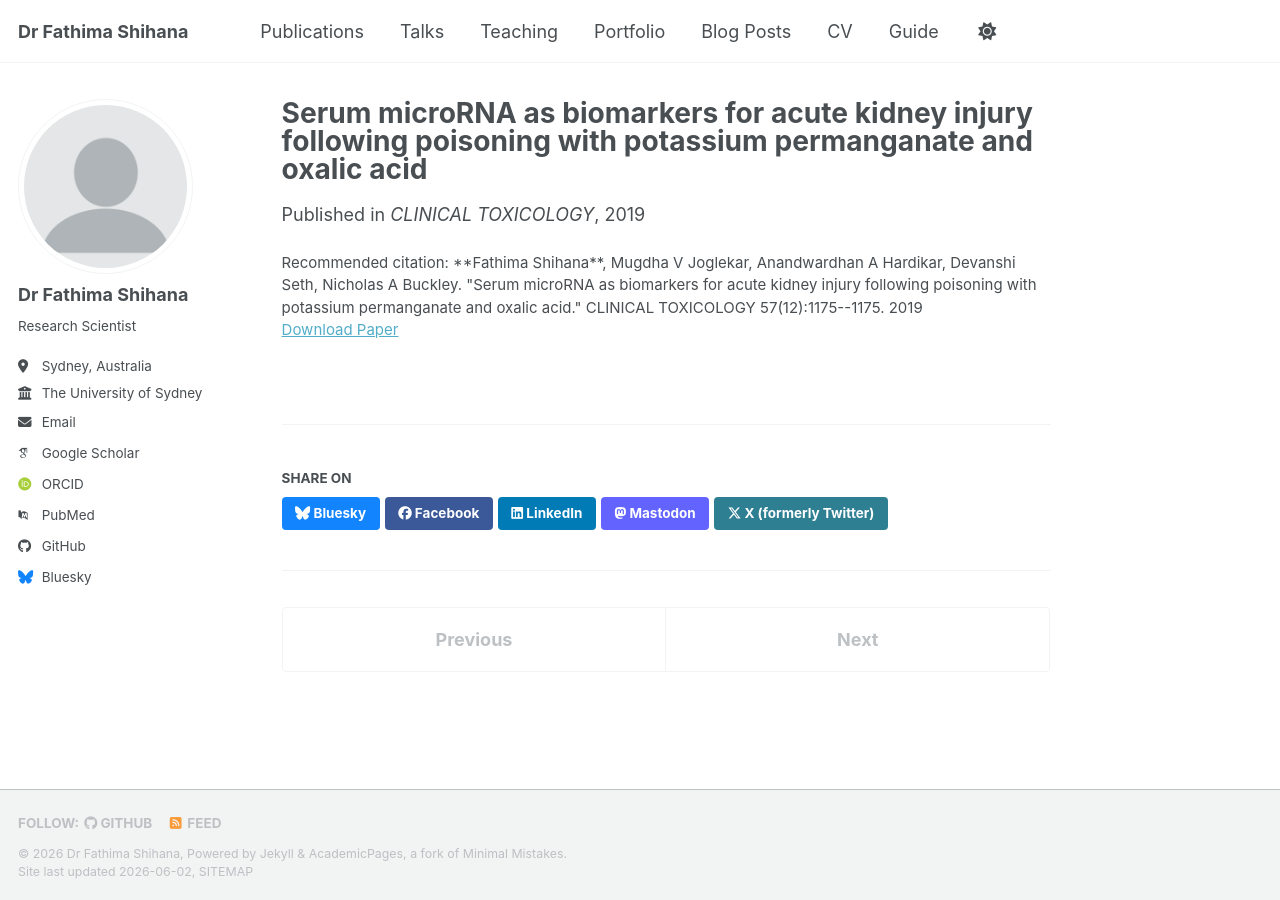
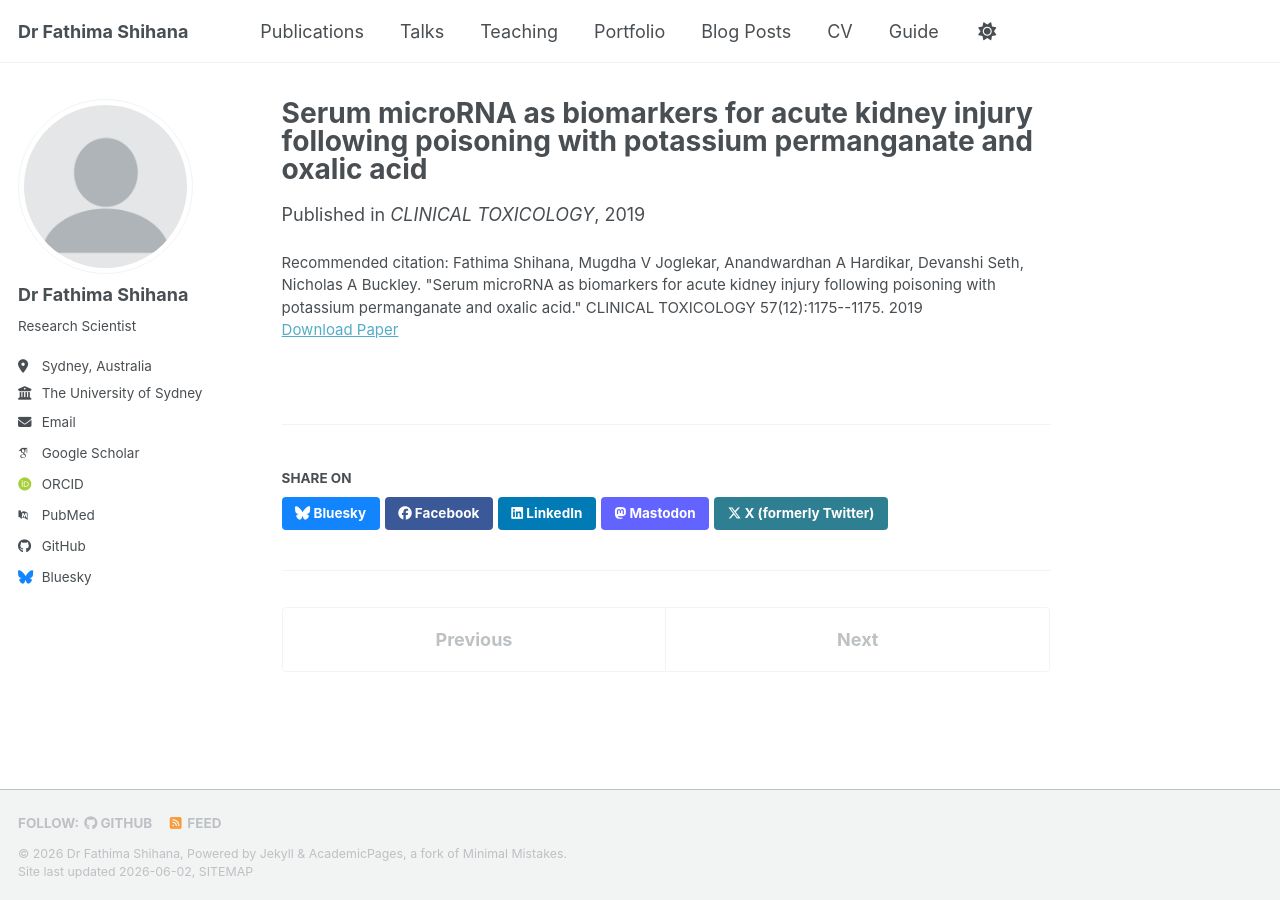
Before and after one commit to fathimashihana/fathimashihana.github.io, a Jekyll site: the page built from _publications/2019-serum-microrna-as-biomarkers-for-acute-kidney-injury-following-poisoning-with-po.md, in a window 1280 px wide. Built offline with Jekyll 4.4.1, drawn with Linux system fonts in a browser that asks for light colours; some web fonts are replaced; a script bundle is joined from its source files by our own code; library files that are not in the unit come from our copies.

```diff
--- a/_publications/2019-serum-microrna-as-biomarkers-for-acute-kidney-injury-following-poisoning-with-po.md
+++ b/_publications/2019-serum-microrna-as-biomarkers-for-acute-kidney-injury-following-poisoning-with-po.md
@@ -8,5 +8,5 @@ venue: "CLINICAL TOXICOLOGY"
 paperurl: ""
 pdfurl: "/files/serum-microrna-as-biomarkers-for-acute-kidney-injury-following-poisoning-with-po.pdf"
 pubmedurl: "https://pubmed.ncbi.nlm.nih.gov/?term=Serum+microRNA+as+biomarkers+for+acute+kidney+injury+following+poisoning+with+potassium+permanganate+and+oxalic+acid"
-citation: "**Fathima Shihana**, Mugdha V Joglekar, Anandwardhan A Hardikar, Devanshi Seth, Nicholas A Buckley. \"Serum microRNA as biomarkers for acute kidney injury following poisoning with potassium permanganate and oxalic acid.\" CLINICAL TOXICOLOGY 57(12):1175--1175. 2019"
+citation: "Fathima Shihana, Mugdha V Joglekar, Anandwardhan A Hardikar, Devanshi Seth, Nicholas A Buckley. \"Serum microRNA as biomarkers for acute kidney injury following poisoning with potassium permanganate and oxalic acid.\" CLINICAL TOXICOLOGY 57(12):1175--1175. 2019"
 ---
```
